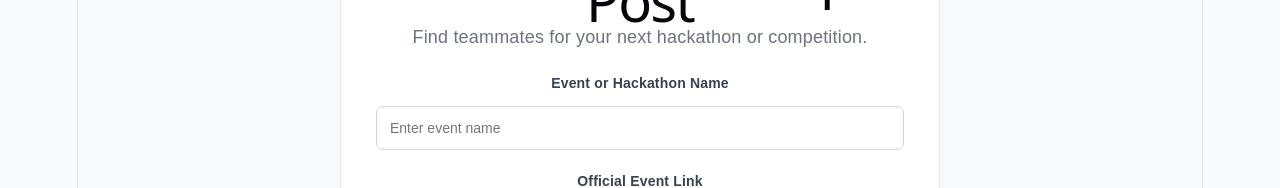
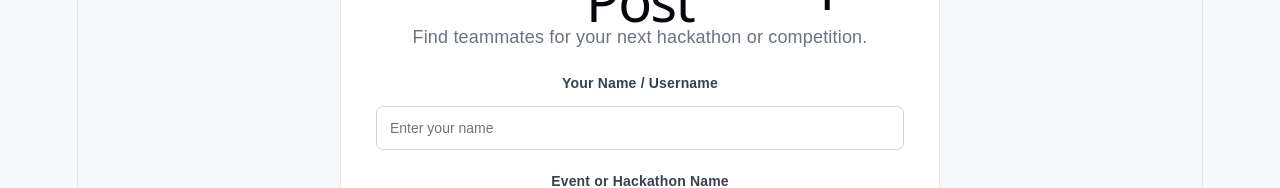
Before and after one commit to bhavyasrivastava5april/TeamUp, a React (Vite) app: page / in a window 1280 px wide. Shown: the part 764-952 px from the top of the page. Built offline with nearby package versions, Linux system fonts and the light colour scheme.

Commit message:
feat: add username to team posts

```diff
--- a/src/BrowsePosts.jsx
+++ b/src/BrowsePosts.jsx
@@ -32,10 +32,10 @@ function BrowsePosts() {
   );
 
   const handleEdit = (post) => {
-  localStorage.setItem("editingPost", JSON.stringify(post));
-  window.location.hash = "create-post";
-  window.location.reload();
-};
+    localStorage.setItem("editingPost", JSON.stringify(post));
+    window.location.hash = "create-post";
+    window.location.reload();
+  };
   const handleDelete = (id) => {
     const confirmed = window.confirm(
       "Are you sure you want to delete this post?"
@@ -83,6 +83,9 @@ function BrowsePosts() {
         filteredPosts.map((post, index) => (
           <div className="post-card" key={post.id}>
             <h2>{post.eventName}</h2>
+            <p className="post-author">
+              Posted by: <strong>{post.username}</strong>
+            </p>
 
             <p>
               <strong>Members needed:</strong> {post.membersNeeded}
--- a/src/CreatePost.jsx
+++ b/src/CreatePost.jsx
@@ -2,6 +2,7 @@ import { useState, useEffect } from "react";
 
 function CreatePost() {
   const [eventName, setEventName] = useState("");
+  const [username, setUsername] = useState("");
   const [message, setMessage] = useState("");
   const [linkError, setLinkError] = useState("");
   const [eventLink, setEventLink] = useState("");
@@ -28,6 +29,7 @@ function CreatePost() {
 
       setEditingPost(postToEdit);
       setEventName(postToEdit.eventName);
+      setUsername(postToEdit.username || "");
       setEventLink(postToEdit.eventLink);
       setMembersNeeded(postToEdit.membersNeeded);
       setSkills(postToEdit.skills);
@@ -41,6 +43,7 @@ function CreatePost() {
   const handleCancelEdit = () => {
     setEditingPost(null);
     setEventName("");
+    setUsername("");
     setEventLink("");
     setMembersNeeded("");
     setSkills("");
@@ -53,6 +56,7 @@ function CreatePost() {
   const handleSubmit = () => {
     if (
       !eventName ||
+      !username ||
       !eventLink ||
       !membersNeeded ||
       !skills ||
@@ -86,6 +90,7 @@ function CreatePost() {
           ? {
               ...post,
               eventName,
+              username,
               eventLink,
               membersNeeded,
               skills,
@@ -103,6 +108,7 @@ function CreatePost() {
       setPost({
         ...editingPost,
         eventName,
+        username,
         eventLink,
         membersNeeded,
         skills,
@@ -116,6 +122,7 @@ function CreatePost() {
       const newPost = {
         id: Date.now(),
         eventName,
+        username,
         eventLink,
         membersNeeded,
         skills,
@@ -135,6 +142,7 @@ function CreatePost() {
     }
 
     setEventName("");
+    setUsername("");
     setEventLink("");
     setMembersNeeded("");
     setSkills("");
@@ -146,7 +154,17 @@ function CreatePost() {
     <div className="create-post">
       <h1>Create a TeamUp Post</h1>
 
-      <p>Find teammates for your next hackathon or competition.</p>
+      <p>
+        Find teammates for your next hackathon or competition.
+      </p>
+
+      <label>Your Name / Username</label>
+      <input
+        type="text"
+        placeholder="Enter your name"
+        value={username}
+        onChange={(e) => setUsername(e.target.value)}
+      />
 
       <label>Event or Hackathon Name</label>
       <input
@@ -227,6 +245,10 @@ function CreatePost() {
           <h2>{post.eventName}</h2>
 
           <p>
+            <strong>Posted by:</strong> {post.username}
+          </p>
+
+          <p>
             <strong>Members needed:</strong> {post.membersNeeded}
           </p>
 
```
